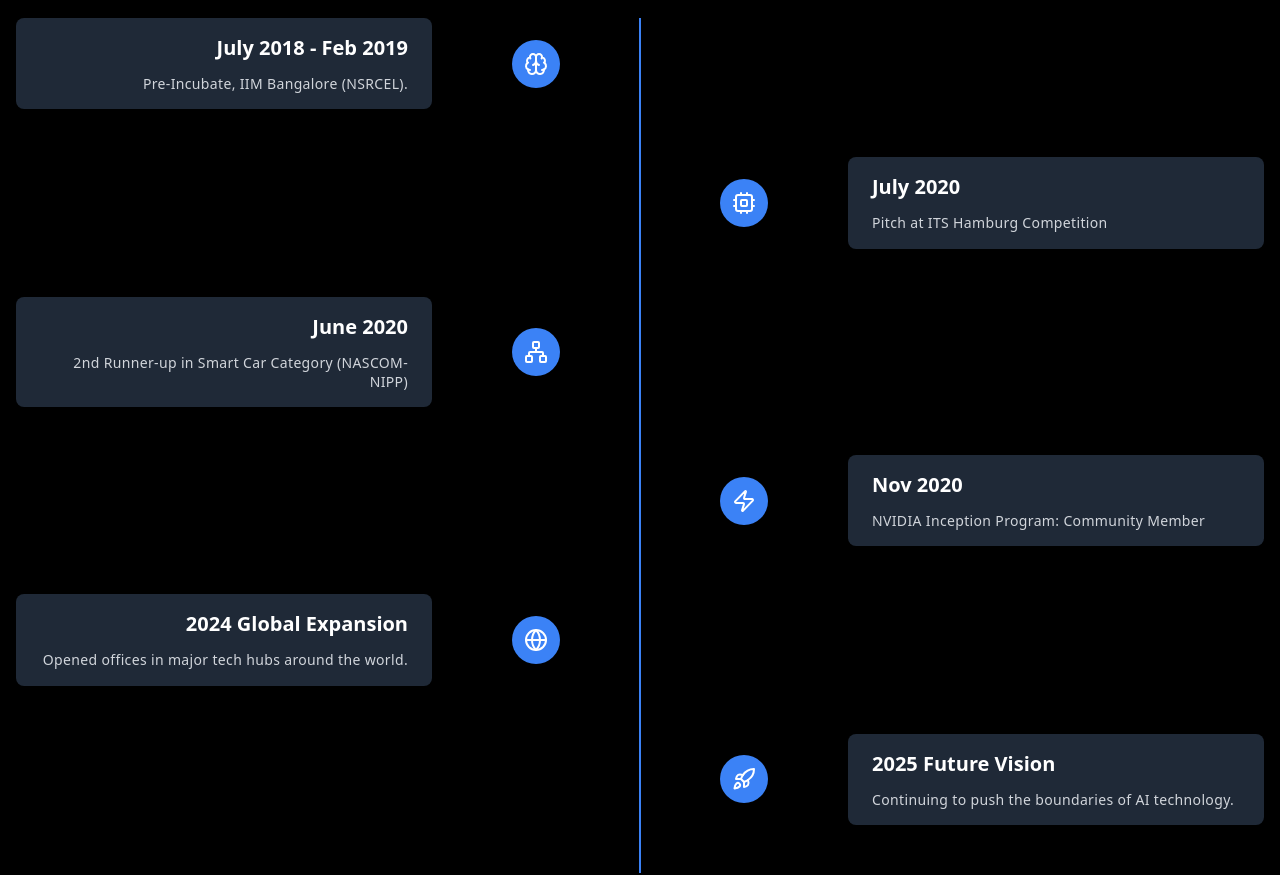
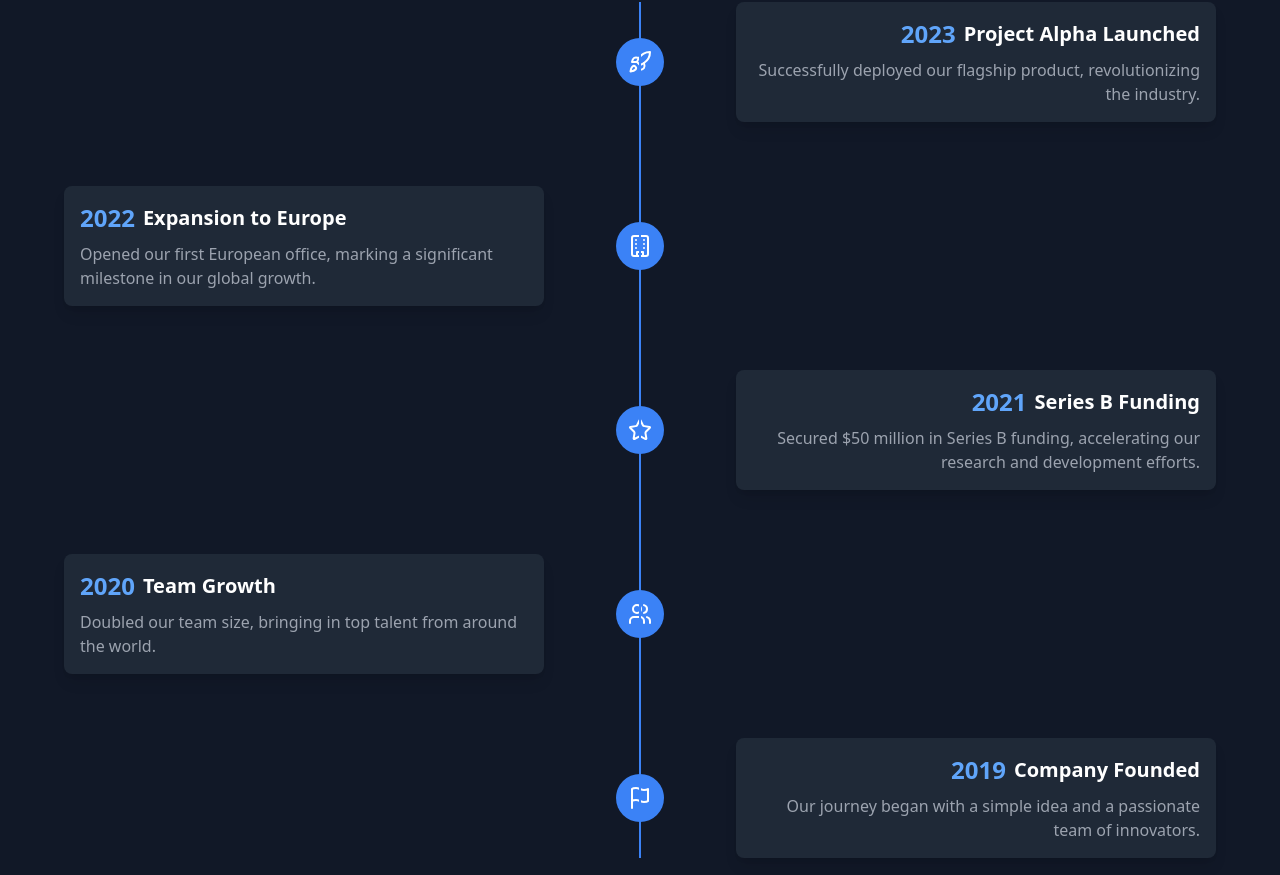
Before and after one commit to sameer1sheikh2mansoori3/ekak_innovation_2, a Next.js app: page / in a window 1280 px wide. Shown: the part 1494-2369 px from the top of the page. Built offline with nearby package versions, Linux system fonts and the light colour scheme.

Commit message:
timeline bug is fixed

```diff
--- a/components/Timeline.tsx
+++ b/components/Timeline.tsx
@@ -1,159 +1,102 @@
-// 'use client'
-
-// import React, { useRef } from 'react'
-// import { motion, useInView } from 'framer-motion'
-// import { Brain, Cpu, Network, Zap, Rocket, Globe } from 'lucide-react'
-
-// interface TimelineItem {
-//   year: string
-//   title: string
-//   description: string
-//   icon: 'brain' | 'cpu' | 'network' | 'zap' | 'rocket' | 'globe'
-// }
-
-// const timelineData: TimelineItem[] = [
-//   { year: 'July 2018 - Feb 2019', title: '', description: 'Pre-Incubate, IIM Bangalore (NSRCEL).', icon: 'brain' },
-//   { year: 'July 2020', title: '', description: 'Pitch at ITS Hamburg Competition', icon: 'cpu' },
-//   { year: 'June 2020', title: '', description: '2nd Runner-up in Smart Car Category (NASCOM-NIPP)', icon: 'network' },
-//   { year: 'Nov 2020', title: '', description: 'NVIDIA Inception Program: Community Member', icon: 'zap' },
-//   { year: '2024', title: 'Global Expansion', description: 'Opened offices in major tech hubs around the world.', icon: 'globe' },
-//   { year: '2025', title: 'Future Vision', description: 'Continuing to push the boundaries of AI technology.', icon: 'rocket' },
-// ]
-
-// const iconComponents = {
-//   brain: Brain,
-//   cpu: Cpu,
-//   network: Network,
-//   zap: Zap,
-//   rocket: Rocket,
-//   globe: Globe
-// }
-
-// const Timeline: React.FC = () => {
-//   return (
-//     <div className="py-20 bg-black">
-//       <div className="container mx-auto px-4">
-//         <h2 className="text-4xl font-bold text-center text-white mb-12">Our AI Journey</h2>
-//         <div className="relative wrap overflow-hidden">
-//           <div className="absolute h-full border border-blue-500 left-1/2 transform -translate-x-1/2"></div>
-//           {timelineData.map((item, index) => {
-//             const IconComponent = iconComponents[item.icon]
-//             const ref = useRef(null)
-//             const inView = useInView(ref, { once: false })
-
-//             return (
-//               <motion.div
-//                 key={index}
-//                 ref={ref}
-//                 className={`mb-12 flex justify-between items-center w-full ${
-//                   index % 2 === 0 ? 'flex-row-reverse text-right' : 'flex-row text-left'
-//                 }`}
-//                 initial={{ opacity: 0, x: index % 2 === 0 ? 50 : -50 }}
-//                 animate={inView ? { opacity: 1, x: 0 } : { opacity: 0, x: index % 2 === 0 ? 50 : -50 }}
-//                 transition={{ type: 'spring', stiffness: 120, damping: 12, delay: index * 0.2 }}
-//               >
-//                 <div className="order-1 w-6/12"></div>
-//                 <motion.div
-//                   className="z-20 flex items-center order-1 bg-blue-500 shadow-xl w-12 h-12 rounded-full"
-//                   animate={inView ? { scale: [1, 1.2, 1], rotate: [0, 10, -10, 0] } : { scale: 1 }}
-//                   transition={{ type: 'spring', stiffness: 500, damping: 10 }}
-//                 >
-//                   <IconComponent className="text-white mx-auto" size={24} />
-//                 </motion.div>
-//                 <motion.div
-//                   className="order-1 bg-gray-800 rounded-lg shadow-xl w-4/12 px-6 py-4"
-//                   whileHover={{ scale: 1.05 }}
-//                   transition={{ type: 'spring', stiffness: 300 }}
-//                 >
-//                   <h3 className="mb-3 font-bold text-white text-xl">{item.year} {item.title}</h3>
-//                   <p className="text-sm leading-snug tracking-wide text-gray-300 text-opacity-100">{item.description}</p>
-//                 </motion.div>
-//               </motion.div>
-//             )
-//           })}
-//         </div>
-//       </div>
-//     </div>
-//   )
-// }
-
-// export default Timeline
 'use client'
 
 import React, { useRef } from 'react'
 import { motion, useInView } from 'framer-motion'
-import { Brain, Cpu, Network, Zap, Rocket, Globe } from 'lucide-react'
+import { Star, Rocket, Building, Users, Flag } from 'lucide-react'
 
 interface TimelineItem {
-  year: string
+  date: string
   title: string
   description: string
-  icon: 'brain' | 'cpu' | 'network' | 'zap' | 'rocket' | 'globe'
+  icon: React.ElementType
 }
 
 const timelineData: TimelineItem[] = [
-  { year: 'July 2018 - Feb 2019', title: '', description: 'Pre-Incubate, IIM Bangalore (NSRCEL).', icon: 'brain' },
-  { year: 'July 2020', title: '', description: 'Pitch at ITS Hamburg Competition', icon: 'cpu' },
-  { year: 'June 2020', title: '', description: '2nd Runner-up in Smart Car Category (NASCOM-NIPP)', icon: 'network' },
-  { year: 'Nov 2020', title: '', description: 'NVIDIA Inception Program: Community Member', icon: 'zap' },
-  { year: '2024', title: 'Global Expansion', description: 'Opened offices in major tech hubs around the world.', icon: 'globe' },
-  { year: '2025', title: 'Future Vision', description: 'Continuing to push the boundaries of AI technology.', icon: 'rocket' },
+  {
+    date: '2023',
+    title: 'Project Alpha Launched',
+    description: 'Successfully deployed our flagship product, revolutionizing the industry.',
+    icon: Rocket,
+  },
+  {
+    date: '2022',
+    title: 'Expansion to Europe',
+    description: 'Opened our first European office, marking a significant milestone in our global growth.',
+    icon: Building,
+  },
+  {
+    date: '2021',
+    title: 'Series B Funding',
+    description: 'Secured $50 million in Series B funding, accelerating our research and development efforts.',
+    icon: Star,
+  },
+  {
+    date: '2020',
+    title: 'Team Growth',
+    description: 'Doubled our team size, bringing in top talent from around the world.',
+    icon: Users,
+  },
+  {
+    date: '2019',
+    title: 'Company Founded',
+    description: 'Our journey began with a simple idea and a passionate team of innovators.',
+    icon: Flag,
+  },
 ]
 
-const iconComponents = {
-  brain: Brain,
-  cpu: Cpu,
-  network: Network,
-  zap: Zap,
-  rocket: Rocket,
-  globe: Globe
-}
+const TimelineItem: React.FC<{ item: TimelineItem; index: number }> = ({ item, index }) => {
+  const ref = useRef(null)
+  const isInView = useInView(ref, { once: true, margin: "-100px 0px -100px 0px" })
 
-const TimelineItem: React.FC<{ item: TimelineItem; index: number }> = ({ item, index }) => {
-  const IconComponent = iconComponents[item.icon]
-  const ref = useRef(null)
-  const inView = useInView(ref, { once: true })
+  const isEven = index % 2 === 0
 
   return (
     <motion.div
       ref={ref}
-      className={`mb-12 flex justify-between items-center w-full ${
-        index % 2 === 0 ? 'flex-row-reverse text-right' : 'flex-row text-left'
-      }`}
-      initial={{ opacity: 0, x: index % 2 === 0 ? 50 : -50 }}
-      animate={inView ? { opacity: 1, x: 0 } : { opacity: 0, x: index % 2 === 0 ? 50 : -50 }}
-      transition={{ type: 'spring', stiffness: 120, damping: 12, delay: index * 0.2 }}
+      className={`mb-16 flex justify-between items-center w-full ${isEven ? 'flex-row-reverse' : ''}`}
+      initial={{ opacity: 0, y: 50 }}
+      animate={isInView ? { opacity: 1, y: 0 } : { opacity: 0, y: 50 }}
+      transition={{ duration: 0.5, delay: 0.2 }}
     >
-      <div className="order-1 w-6/12"></div>
+      <div className={`w-5/12 ${isEven ? 'text-right' : 'text-left'}`}>
         <motion.div
-        className="z-20 flex items-center order-1 bg-blue-500 shadow-xl w-12 h-12 rounded-full"
-        animate={inView ? { scale: [1, 1.2, 1], rotate: [0, 10, -10, 0] } : { scale: 1 }}
-        transition={{ type: 'spring', stiffness: 500, damping: 10 }}
+          className={`p-4 bg-gray-800 rounded-lg shadow-lg ${isEven ? 'ml-auto' : 'mr-auto'}`}
+          initial={{ opacity: 0, x: isEven ? 50 : -50 }}
+          animate={isInView ? { opacity: 1, x: 0 } : { opacity: 0, x: isEven ? 50 : -50 }}
+          transition={{ duration: 0.5, delay: 0.4 }}
         >
-        <IconComponent className="text-white mx-auto" size={24} />
+          <div className={`flex items-center ${isEven ? 'justify-end' : 'justify-start'} mb-2`}>
+            <span className="text-2xl font-bold text-blue-400 mr-2">{item.date}</span>
+            <h3 className="text-xl font-semibold text-white">{item.title}</h3>
+          </div>
+          <p className="text-gray-400">{item.description}</p>
         </motion.div>
+      </div>
+      <div className="w-2/12 flex justify-center">
         <motion.div
-        className="order-1 bg-gray-800 rounded-lg shadow-xl w-4/12 px-6 py-4"
-        whileHover={{ scale: 1.05 }}
-        transition={{ type: 'spring', stiffness: 300 }}
+          className="w-12 h-12 bg-blue-500 rounded-full flex items-center justify-center relative"
+          initial={{ scale: 0 }}
+          animate={isInView ? { scale: 1 } : { scale: 0 }}
+          transition={{ duration: 0.3, delay: 0.6 }}
         >
-        <h3 className="mb-3 font-bold text-white text-xl">{item.year} {item.title}</h3>
-        <p className="text-sm leading-snug tracking-wide text-gray-300 text-opacity-100">{item.description}</p>
+          <item.icon className="w-6 h-6 text-white" />
         </motion.div>
+      </div>
+      <div className="w-5/12"></div>
     </motion.div>
   )
 }
 
 const Timeline: React.FC = () => {
   return (
-    <div className="py-20 bg-black">
-      <div className="container mx-auto px-4">
-        <h2 className="text-4xl font-bold text-center text-white mb-12">Our AI Journey</h2>
-        <div className="relative wrap overflow-hidden">
-          <div className="absolute h-full border border-blue-500 left-1/2 transform -translate-x-1/2"></div>
+    <div className="bg-gray-900 min-h-screen text-white py-12 px-4 sm:px-6 lg:px-8">
+      <div className="max-w-6xl mx-auto">
+        <h1 className="text-4xl font-bold mb-16 text-center">Company Timeline</h1>
+        <div className="relative">
           {timelineData.map((item, index) => (
             <TimelineItem key={index} item={item} index={index} />
           ))}
+          <div className="absolute left-1/2 top-0 bottom-0 w-0.5 bg-blue-500 transform -translate-x-1/2" />
         </div>
       </div>
     </div>
```
Lines whose indentation alone changed are shown as unchanged.
